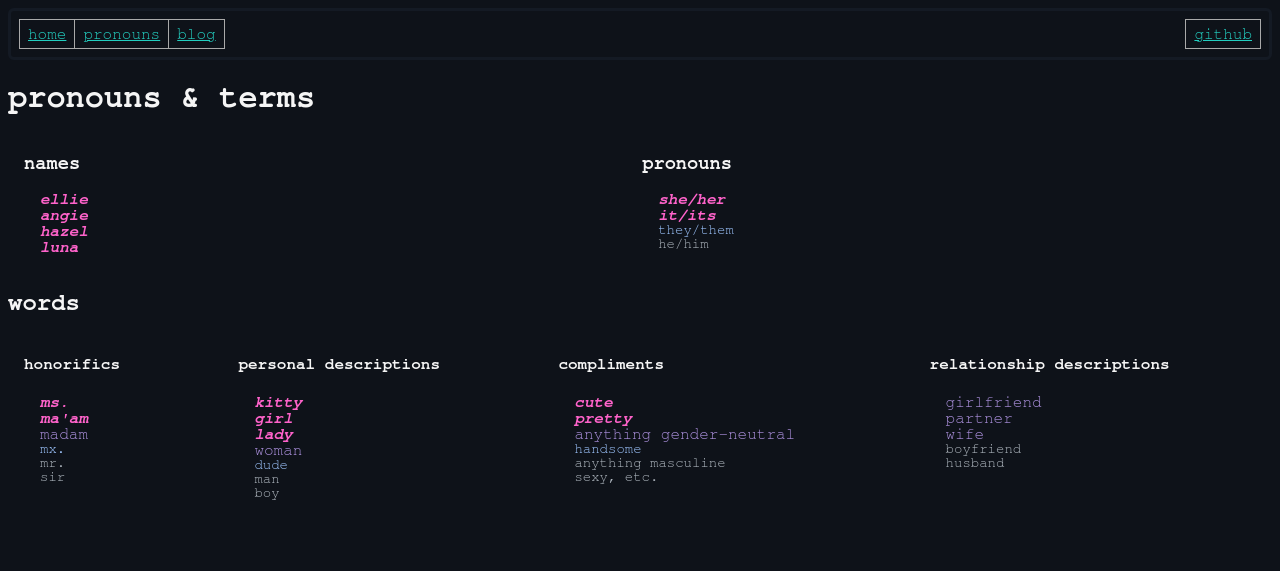
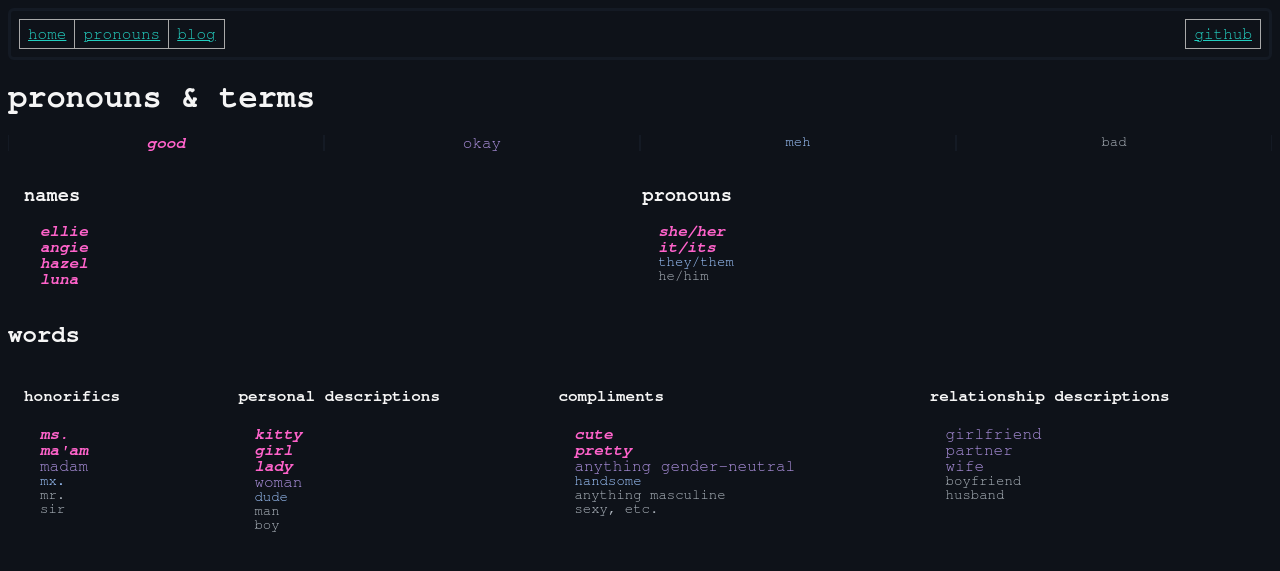
Before and after one commit to elliouros/elliouros.github.io, a Jekyll site: the page built from pronouns.html, in a window 1280 px wide. Shown: the top 571 px of the page. Built offline with Jekyll 4.4.1, drawn with Linux system fonts in a browser that asks for light colours.

Commit message:
pronouns key

```diff
--- a/pronouns.html
+++ b/pronouns.html
@@ -4,6 +4,12 @@ layout: page
 style: pronouns
 ---
 <h1>pronouns & terms</h1>
+<ul id="key">
+  <li class="good">good</li>
+  <li class="okay">okay</li>
+  <li class="meh">meh</li>
+  <li class="bad">bad</li>
+</ul>
 <div id="terms-main">
   <h2 class="sr-only">personal identifiers</h2>
   <div class="bflex">
--- a/style/pronouns.css
+++ b/style/pronouns.css
@@ -4,8 +4,24 @@
     width: 100%;
   }
   ul {
+    padding: 0 16px;
+  }
+}
+
+#key {
+  padding: 0;
+  display: flex;
+  * {
+    border-right: 1px solid #141a24;
+    border-left: 1px solid #141a24;
+    flex-grow: 1;
+    flex-basis: 0px;
+    text-align: center;
+  }
+}
+
+ul {
   list-style-type: none;
-    padding: 0 16px;
 }
 li {
   /* &::before {
@@ -40,4 +56,3 @@
     } */
   }
 }
-}
```
Lines whose indentation alone changed are shown as unchanged.
